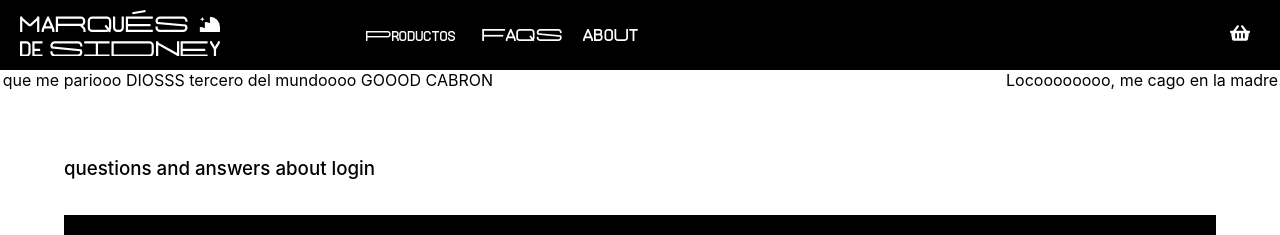
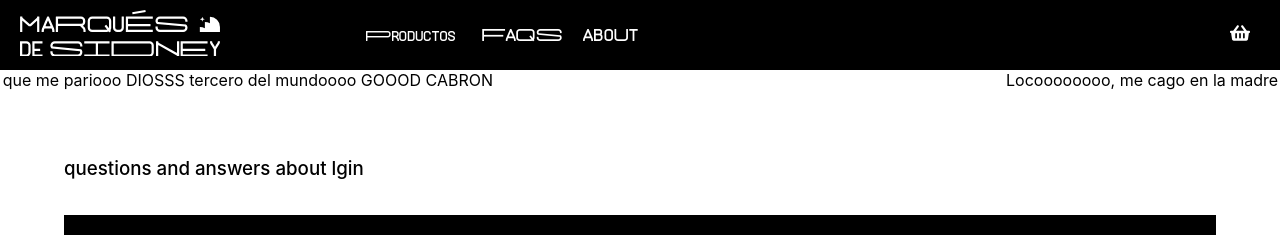
Before and after one commit to Ephoniz/marques-de-Sidney-demo, a React (Create React App) app: page /faqs in a window 1280 px wide. Shown: the top 235 px of the page. Built offline with nearby package versions, Linux system fonts and the light colour scheme.

Commit message:
redeploy needed

```diff
--- a/src/components/containers/faqs.jsx
+++ b/src/components/containers/faqs.jsx
@@ -8,7 +8,7 @@
     return (
         <main>
         <div className='container'>
-            <h3>questions and answers about login</h3>
+            <h3>questions and answers about lgin</h3>
             <section className='info'>
             {questions.map((question) => {
                 return (
```
